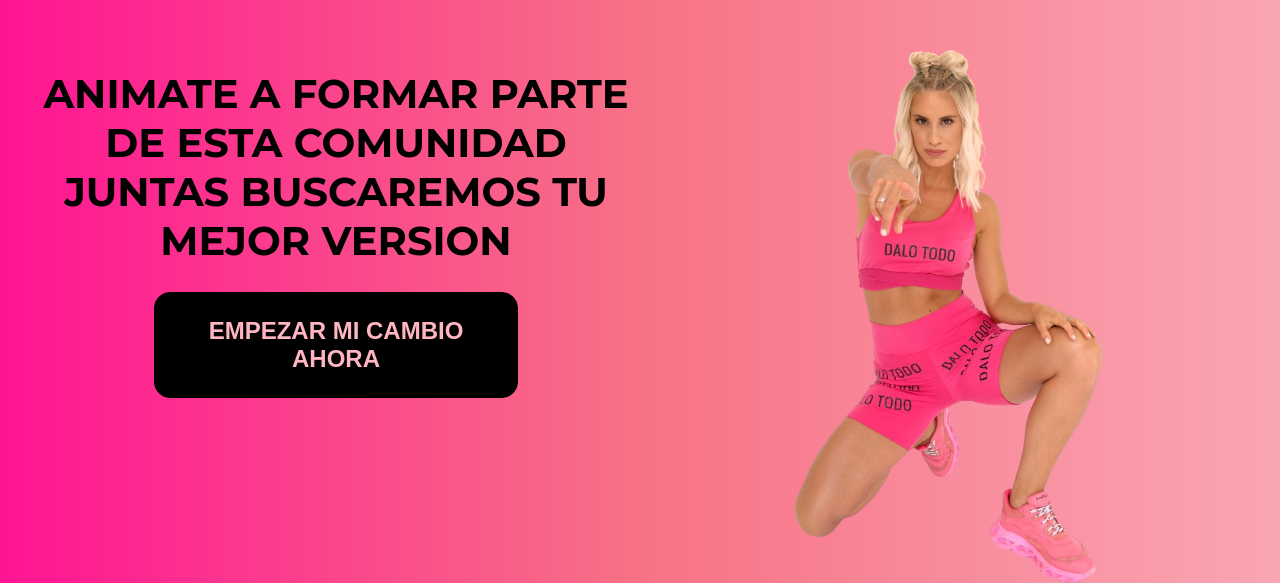
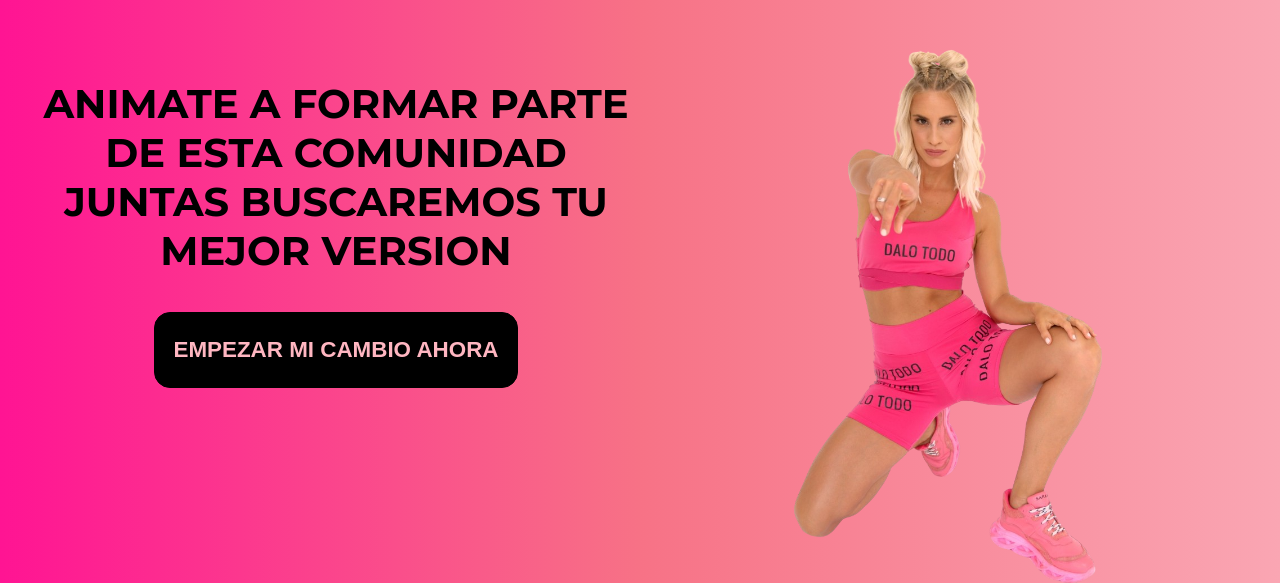
Before and after one commit to Florencia-Mussis/SASS-II-SEO, a plain HTML site: page index.html in a window 1280 px wide. Shown: the part 517-1100 px from the top of the page. Drawn offline with nearby package versions, Linux system fonts and the light colour scheme; a web font is replaced by a local one.

Commit message:
transicion boton

```diff
--- a/Css/style.css
+++ b/Css/style.css
@@ -138,10 +138,18 @@ body {
 
 .button-link {
     color: lightpink;
-    font-size: 1.5rem;
+    font-size: 1.4rem;
     font-weight: 600;
     text-decoration: none;
     text-transform: uppercase;
+    cursor: pointer;
+    transition: all 1s ease;
+}
+
+.button-link:hover {
+    font-size: 1.5rem;
+    color: deeppink;
+
 }
 
 .primary-img {
```
